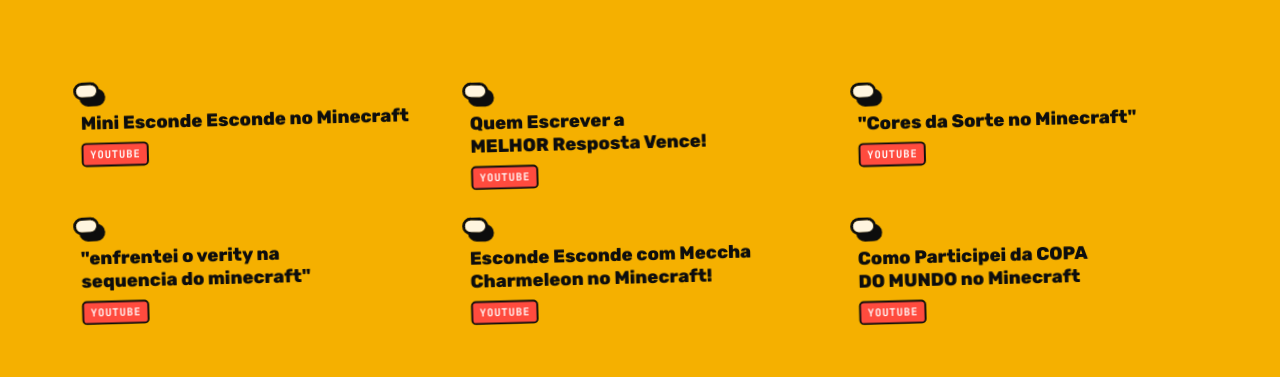
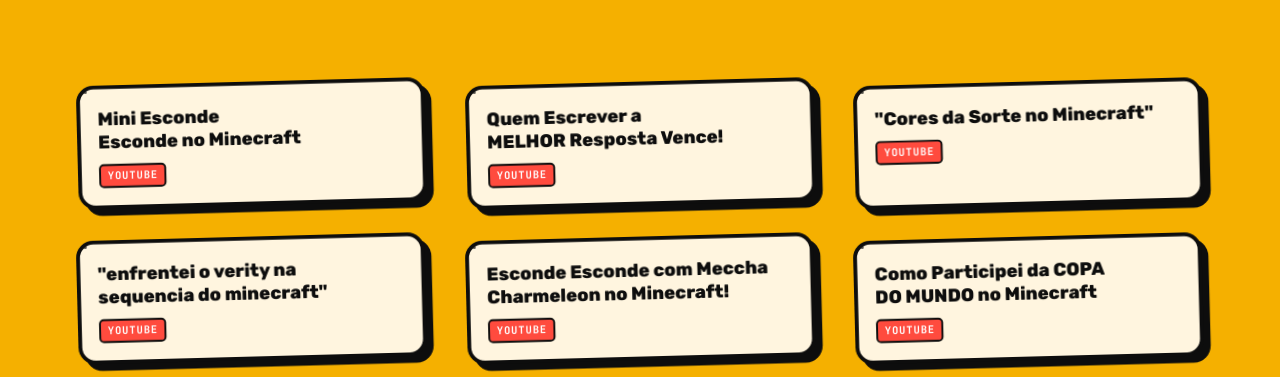
Before and after one commit to NynuAEP151/nynuportfolioo, a plain HTML site: page index.html in a window 1280 px wide. Shown: the part 1536-1913 px from the top of the page. Drawn offline with Linux system fonts and the light colour scheme; grey boxes are pictures that could not be loaded.

Commit message:
Add files via upload

```diff
--- a/assets/site.css
+++ b/assets/site.css
@@ -428,17 +428,13 @@ footer .wrap{display:block;padding-block:26px 34px}
 @media (max-width:980px){.grid.is-others[data-count]{grid-template-columns:repeat(2,1fr)}.grid.feat-grid{grid-template-columns:1fr}}
 @media (max-width:560px){.grid.is-others[data-count]{grid-template-columns:1fr}.others-head{margin-top:40px}}
 
-/* "Outros projetos" as framed thumbnails with the title on the page (no card box) */
-.is-others{row-gap:38px}
-.is-others .card.tile{background:none;border:0;box-shadow:none;overflow:visible;border-radius:0}
-.is-others .card.tile:hover,.is-others .card.tile:nth-child(even):hover{transform:none;box-shadow:none}
-.tile .thumb{border:6px solid var(--cream);border-radius:14px;box-shadow:0 0 0 3px var(--ink),6px 7px 0 3px var(--ink);transform:rotate(-1.4deg);transition:transform .45s var(--pop),box-shadow .35s var(--smooth)}
-.is-others .tile:nth-child(3n+2) .thumb{transform:rotate(1.1deg)}
-.is-others .tile:nth-child(3n) .thumb{transform:rotate(-.6deg)}
-.is-others .tile:hover .thumb{transform:rotate(0) translateY(-4px) scale(1.02);box-shadow:0 0 0 3px var(--ink),9px 11px 0 3px var(--ink)}
+/* "Outros projetos": one box with the thumbnail on top and the info below */
+.is-others{row-gap:30px}
+.is-others .card.tile{background:var(--cream);border:4px solid var(--ink);border-radius:18px;box-shadow:7px 7px 0 var(--ink);overflow:hidden}
+.tile .thumb{border-bottom:4px solid var(--ink)}
 .tile .thumb .lb,.tile .thumb .cat{display:none}
-.tile .thumb .dur{bottom:8px;right:8px}
-.is-others .tile .meta{background:none;padding:16px 4px 0;gap:8px}
+.tile .thumb .dur{bottom:10px;right:10px}
+.is-others .tile .meta{flex:1;padding:16px 18px 18px;gap:10px}
 .is-others .tile .meta h3{font-family:var(--font-body);font-weight:800;font-size:clamp(17px,1.5vw,19px);line-height:1.25;letter-spacing:0}
 .tile-tags{display:flex;align-items:center;gap:10px;flex-wrap:wrap}
 .ctag{font-family:var(--font-mono);font-size:11px;font-weight:700;letter-spacing:.08em;text-transform:uppercase;border:2px solid var(--ink);border-radius:5px;padding:2px 7px;color:var(--ink);background:var(--cream)}
@@ -446,6 +442,7 @@ footer .wrap{display:block;padding-block:26px 34px}
 .ctag-reels{background:var(--mint)}
 .ctag-comercial{background:var(--khaki)}
 .ctag-motion{background:var(--sky);color:#fff}
+.ctag-shorts{background:#FF2D78;color:#fff}
 .client{font-size:14.5px;font-weight:600;color:#3d3420}
 .featured .tile-tags{margin-top:2px}
 
--- a/index.html
+++ b/index.html
@@ -96,6 +96,7 @@
           <button class="chip" type="button" data-f="reels" aria-pressed="false">Reels</button>
           <button class="chip" type="button" data-f="comercial" aria-pressed="false" data-en="Commercial">Comercial</button>
           <button class="chip" type="button" data-f="motion" aria-pressed="false">Motion</button>
+          <button class="chip" type="button" data-f="shorts" aria-pressed="false">Shorts</button>
         </div>
       </div>
       <div class="grid feat-grid" id="gridFeat" hidden></div>
@@ -271,7 +272,7 @@ const grid=document.getElementById('grid');
 let lang='pt';
 const esc=s=>String(s==null?'':s).replace(/[&<>"']/g,c=>({'&':'&amp;','<':'&lt;','>':'&gt;','"':'&quot;',"'":'&#39;'}[c]));
 const L=(p,f)=>{const v=p[f]||{};return (lang==='en'&&v.en)?v.en:(v.pt||v.en||'')};
-const CATS={youtube:{pt:'YouTube',en:'YouTube'},reels:{pt:'Reels',en:'Reels'},comercial:{pt:'Comercial',en:'Commercial'},motion:{pt:'Motion',en:'Motion'}};
+const CATS={youtube:{pt:'YouTube',en:'YouTube'},reels:{pt:'Reels',en:'Reels'},comercial:{pt:'Comercial',en:'Commercial'},motion:{pt:'Motion',en:'Motion'},shorts:{pt:'Shorts',en:'Shorts'}};
 const catLabel=c=>(CATS[c]||{pt:c,en:c})[lang];
 const facts=p=>[]; // details chips removed
 
```
Also changed, not shown: admin.html (+2 -2 lines).
